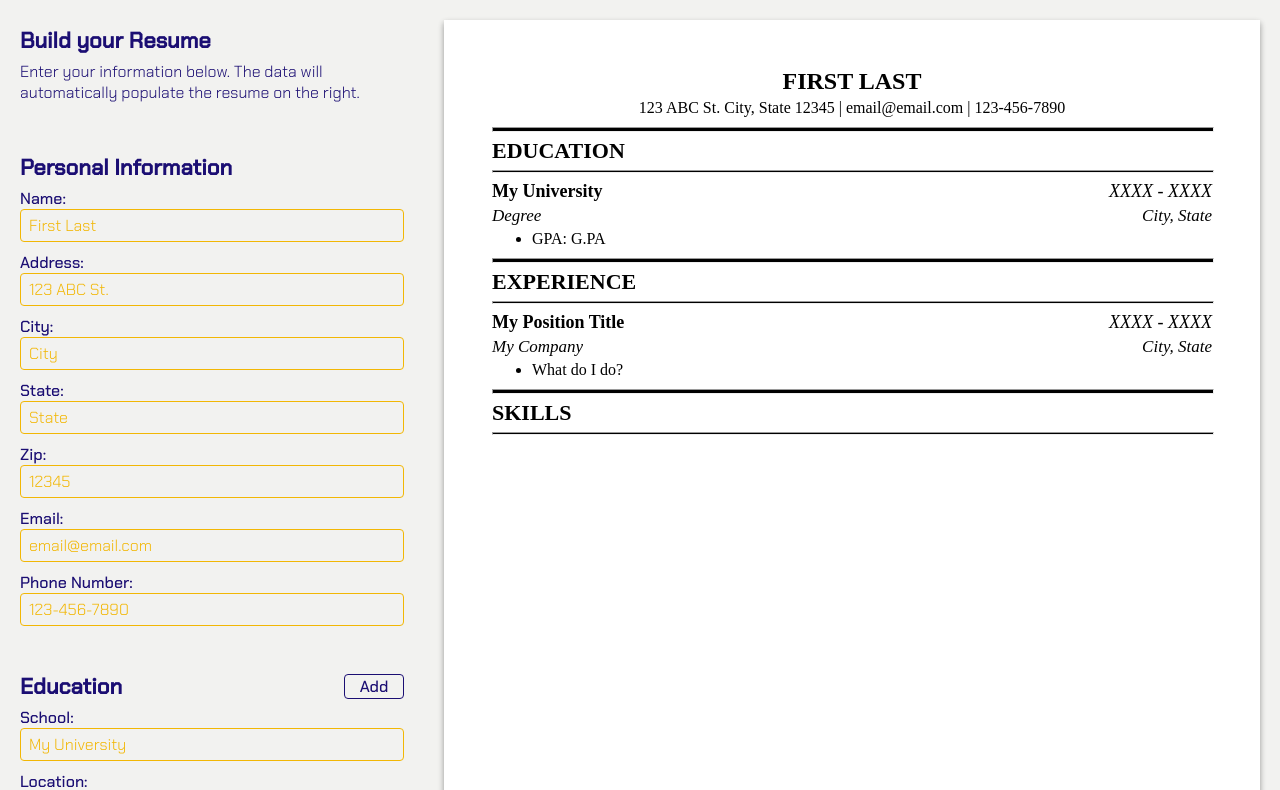
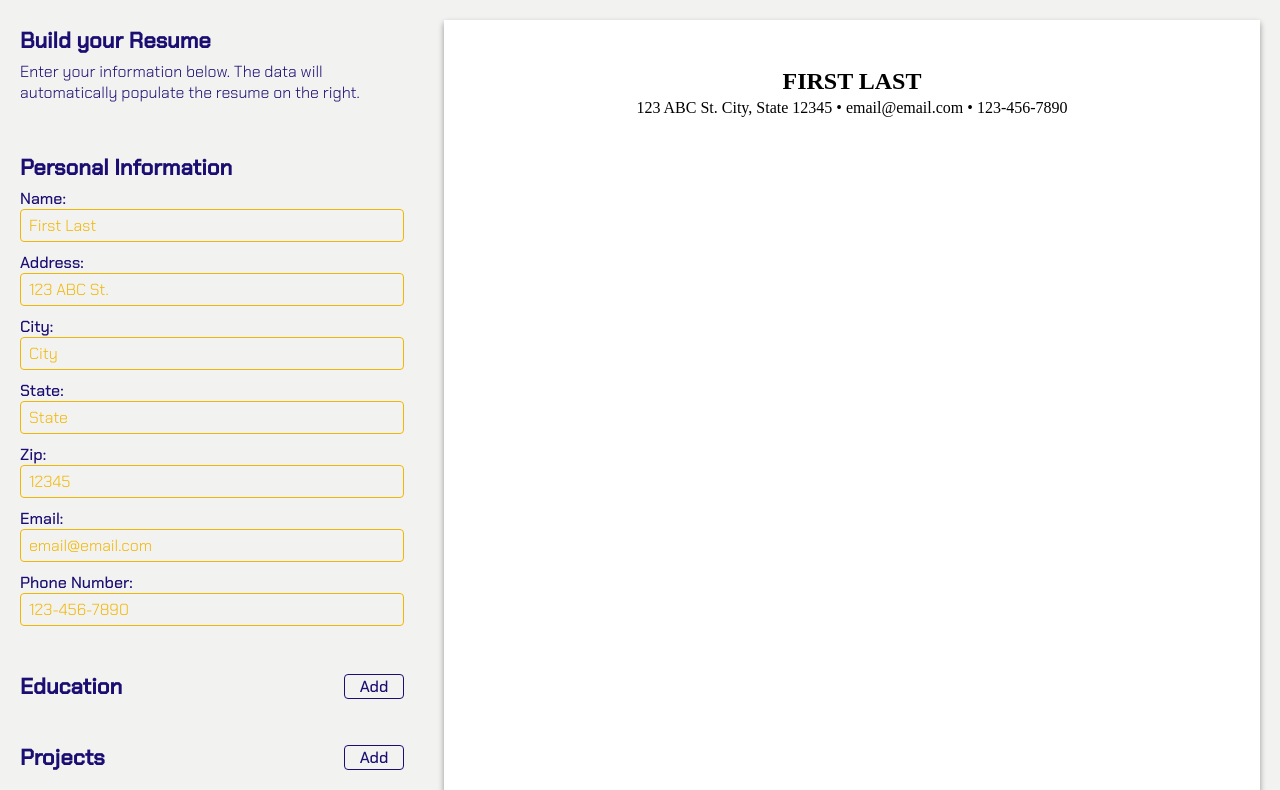
Before and after one commit to pfishe13/odin-cv-project, a React (Create React App) app: page / in a window 1280 px wide. Shown: the top 790 px of the page. Built offline with nearby package versions, Linux system fonts and the light colour scheme.

Commit message:
Add profile section among other fixes

```diff
--- a/src/App.js
+++ b/src/App.js
@@ -18,24 +18,32 @@ class App extends Component {
         phone: '123-456-7890',
       },
       education: [
-        {
-          school: 'My University',
-          location: 'City, State',
-          degree: 'Degree',
-          gpa: 'G.PA',
-          yearStarted: 'XXXX',
-          yearEnded: 'XXXX',
-        },
+        // {
+        //   school: 'My University',
+        //   location: 'City, State',
+        //   degree: 'Degree',
+        //   gpa: 'G.PA',
+        //   yearStarted: 'XXXX',
+        //   yearEnded: 'XXXX',
+        // },
+      ],
+      projects: [
+        // {
+        //   name: 'Project Name',
+        //   link: 'test link',
+        //   description: ['It does some cool things'],
+        //   date: 'XXXX',
+        // },
       ],
       experience: [
-        {
-          title: 'My Position Title',
-          company: 'My Company',
-          startDate: 'XXXX',
-          endDate: 'XXXX',
-          duties: ['What do I do?'],
-          location: 'City, State',
-        },
+        // {
+        //   title: 'My Position Title',
+        //   company: 'My Company',
+        //   startDate: 'XXXX',
+        //   endDate: 'XXXX',
+        //   duties: ['What do I do?'],
+        //   location: 'City, State',
+        // },
       ],
       skills: [],
     };
@@ -89,8 +97,6 @@ class App extends Component {
       });
       return { education: [...newEducation] };
     });
-
-    console.log(this.state.education);
   };
 
   handleExperienceChange = (e, index) => {
@@ -102,8 +108,6 @@ class App extends Component {
       valueToChange = [...dutiesArray];
     }
 
-    console.log(dutiesArray);
-
     this.setState((prevState) => {
       const newExperience = prevState.experience.map((item, id) => {
         if (id === index) {
@@ -113,8 +117,6 @@ class App extends Component {
       });
       return { experience: [...newExperience] };
     });
-
-    console.log(this.state.experience);
   };
 
   handleAddExperience = (e) => {
@@ -122,7 +124,7 @@ class App extends Component {
       experience: [
         ...prevState.experience,
         {
-          title: 'Sales Assistant',
+          title: '',
           company: '',
           startDate: '',
           endDate: '',
@@ -140,8 +142,48 @@ class App extends Component {
       });
       return { experience: [...newExperience] };
     });
+  };
 
-    console.log(this.state.experience);
+  handleProjectChange = (e, index) => {
+    const attributeToChange = e.target.name;
+    let valueToChange = e.target.value;
+    let descriptionArray;
+    if (attributeToChange === 'description') {
+      descriptionArray = valueToChange.split('\n');
+      valueToChange = [...descriptionArray];
+    }
+    this.setState((prevState) => {
+      const newProjects = prevState.projects.map((item, id) => {
+        if (id === index) {
+          return { ...item, [attributeToChange]: valueToChange };
+        }
+        return item;
+      });
+      return { projects: [...newProjects] };
+    });
+  };
+
+  handleAddProject = (e) => {
+    this.setState((prevState) => ({
+      projects: [
+        ...prevState.projects,
+        {
+          name: '',
+          link: '',
+          description: [''],
+          date: '',
+        },
+      ],
+    }));
+  };
+
+  handleDeleteProject = (e, index) => {
+    this.setState((prevState) => {
+      const newProjects = prevState.projects.filter((item, id) => {
+        return id !== index;
+      });
+      return { projects: [...newProjects] };
+    });
   };
 
   handleSkillsChange = (e) => {
@@ -160,6 +202,7 @@ class App extends Component {
             profile={this.state.profile}
             education={this.state.education}
             experience={this.state.experience}
+            projects={this.state.projects}
             skills={this.state.skills}
             handleProfileChange={this.handleProfileChange}
             handleEducationChange={this.handleEducationChange}
@@ -168,6 +211,9 @@ class App extends Component {
             handleExperienceChange={this.handleExperienceChange}
             handleDeleteExperience={this.handleDeleteExperience}
             handleAddExperience={this.handleAddExperience}
+            handleAddProject={this.handleAddProject}
+            handleProjectChange={this.handleProjectChange}
+            handleDeleteProject={this.handleDeleteProject}
             handleSkillsChange={this.handleSkillsChange}
           />
         </div>
@@ -177,6 +223,7 @@ class App extends Component {
               profile={this.state.profile}
               education={this.state.education}
               experience={this.state.experience}
+              projects={this.state.projects}
               skills={this.state.skills}
             />
           </div>
--- a/src/Edit.js
+++ b/src/Edit.js
@@ -3,6 +3,7 @@ import EditProfile from './Form/EditProfile';
 import EditEducation from './Form/EditEducation';
 import EditExperience from './Form/EditExperience';
 import EditSkills from './Form/EditSkills';
+import EditProjects from './Form/EditProject';
 
 class Edit extends Component {
   //   constructor(props) {
@@ -30,6 +31,12 @@ class Edit extends Component {
             handleAddEducation={this.props.handleAddEducation}
             handleDeleteEducation={this.props.handleDeleteEducation}
           />
+          <EditProjects
+            projects={this.props.projects}
+            handleProjectChange={this.props.handleProjectChange}
+            handleAddProject={this.props.handleAddProject}
+            handleDeleteProject={this.props.handleDeleteProject}
+          />
           <EditExperience
             experience={this.props.experience}
             handleExperienceChange={this.props.handleExperienceChange}
--- /dev/null
+++ b/src/Form/EditProject.js
@@ -0,0 +1,39 @@
+import React from 'react';
+import SingleProject from './SingleProject';
+
+const EditProjects = ({
+  projects,
+  handleProjectChange,
+  handleAddProject,
+  handleDeleteProject,
+}) => {
+  const projectItems = projects.map((item, index) => (
+    <SingleProject
+      key={index}
+      id={index}
+      project={item}
+      handleProjectChange={handleProjectChange}
+      handleDeleteProject={handleDeleteProject}
+    />
+  ));
+  if (projectItems.length > 2) {
+    return (
+      <div>
+        <h1>Projects</h1>
+        <div>{projectItems}</div>
+      </div>
+    );
+  } else {
+    return (
+      <div>
+        <div className="add-button-container">
+          <h1>Projects</h1>
+          <button onClick={handleAddProject}>Add</button>
+        </div>
+        <div>{projectItems}</div>
+      </div>
+    );
+  }
+};
+
+export default EditProjects;
--- /dev/null
+++ b/src/Form/SingleProject.js
@@ -0,0 +1,69 @@
+import React, { Component } from 'react';
+
+class SingleProject extends Component {
+  state = {};
+  render() {
+    return (
+      <div>
+        <form>
+          <div>
+            <label>
+              Name of Project:
+              <input
+                name="name"
+                type="text"
+                value={this.props.project.name}
+                onChange={(e) =>
+                  this.props.handleProjectChange(e, this.props.id)
+                }
+              ></input>
+            </label>
+            <label>
+              Link:
+              <input
+                name="link"
+                type="text"
+                value={this.props.project.link}
+                onChange={(e) =>
+                  this.props.handleProjectChange(e, this.props.id)
+                }
+              ></input>
+            </label>
+          </div>
+          <div>
+            <label>
+              Date:
+              <input
+                name="date"
+                type="text"
+                value={this.props.project.date}
+                onChange={(e) =>
+                  this.props.handleProjectChange(e, this.props.id)
+                }
+              ></input>
+            </label>
+            <label>
+              Description (Put each bullet on a new line):
+              <textarea
+                name="description"
+                type="text"
+                value={this.props.project.description.join('\n')}
+                onChange={(e) =>
+                  this.props.handleProjectChange(e, this.props.id)
+                }
+              ></textarea>
+            </label>
+          </div>
+        </form>
+        <button
+          className="delete-button"
+          onClick={(e) => this.props.handleDeleteProject(e, this.props.id)}
+        >
+          Delete
+        </button>
+      </div>
+    );
+  }
+}
+
+export default SingleProject;
--- a/src/LivePreview.js
+++ b/src/LivePreview.js
@@ -3,6 +3,7 @@ import Profile from './Preview/Profile';
 import Education from './Preview/Education';
 import Experience from './Preview/Experience';
 import Skills from './Preview/Skills';
+import Project from './Preview/Project';
 
 class LivePreview extends Component {
   state = {};
@@ -11,6 +12,7 @@ class LivePreview extends Component {
       <div>
         <Profile profile={this.props.profile} />
         <Education education={this.props.education} />
+        <Project projects={this.props.projects} />
         <Experience experience={this.props.experience} />
         <Skills skills={this.props.skills} />
       </div>
--- a/src/Preview/Education.js
+++ b/src/Preview/Education.js
@@ -4,6 +4,8 @@ class Education extends Component {
   state = {};
   render() {
     const education = this.props.education;
+
+    if (education.length === 0) return;
     return (
       <div className="section-container">
         <hr />
--- a/src/Preview/Experience.js
+++ b/src/Preview/Experience.js
@@ -4,6 +4,8 @@ class Experience extends Component {
   state = {};
   render() {
     const experience = this.props.experience;
+
+    if (experience.length === 0) return;
     return (
       <div className="section-container">
         <hr />
--- a/src/Preview/Profile.js
+++ b/src/Preview/Profile.js
@@ -7,13 +7,22 @@ class Profile extends Component {
     this.state = {};
   }
   render() {
+    if (this.props.profile.address === '')
+      return (
+        <div className="profile-container">
+          <h1>{this.props.profile.name}</h1>
+          <h4>
+            {this.props.profile.email} • {this.props.profile.phone}
+          </h4>
+        </div>
+      );
     return (
       <div className="profile-container">
         <h1>{this.props.profile.name}</h1>
         <h4>
           {this.props.profile.address} {this.props.profile.city},{' '}
-          {this.props.profile.state} {this.props.profile.zip} |{}{' '}
-          {this.props.profile.email} | {this.props.profile.phone}
+          {this.props.profile.state} {this.props.profile.zip} •{' '}
+          {this.props.profile.email} • {this.props.profile.phone}
         </h4>
       </div>
     );
--- /dev/null
+++ b/src/Preview/Project.js
@@ -0,0 +1,37 @@
+import React, { Component } from 'react';
+
+class Project extends Component {
+  state = {};
+  render() {
+    const projects = this.props.projects;
+
+    if (projects.length === 0) return;
+    return (
+      <div className="section-container">
+        <hr />
+        <h1 className="section-header">Projects</h1>
+        <hr />
+        {projects.map((item, index) => {
+          return (
+            <div className="section-body" key={index}>
+              <div className="education-experience-title">
+                <h2>{item.name}</h2>
+                <h2>{item.date}</h2>
+              </div>
+              <div>
+                <h3>{item.link}</h3>
+              </div>
+              <ul>
+                {item.description.map((item, index) => {
+                  return <li key={index}>{item}</li>;
+                })}
+              </ul>
+            </div>
+          );
+        })}
+      </div>
+    );
+  }
+}
+
+export default Project;
--- a/src/Preview/Skills.js
+++ b/src/Preview/Skills.js
@@ -6,8 +6,10 @@ class Skills extends Component {
 
     this.state = {};
   }
+
   render() {
     const skillArray = this.props.skills;
+    if (skillArray.length === 0) return;
     return (
       <div className="section-container">
         <hr />
--- a/src/styles/App.css
+++ b/src/styles/App.css
@@ -168,7 +168,7 @@ h1,
 }
 
 .education-experience-title {
-  margin: 8px 0 4px 0;
+  margin: 8px 0 -6px 0;
   display: flex;
   justify-content: space-between;
 }
```
